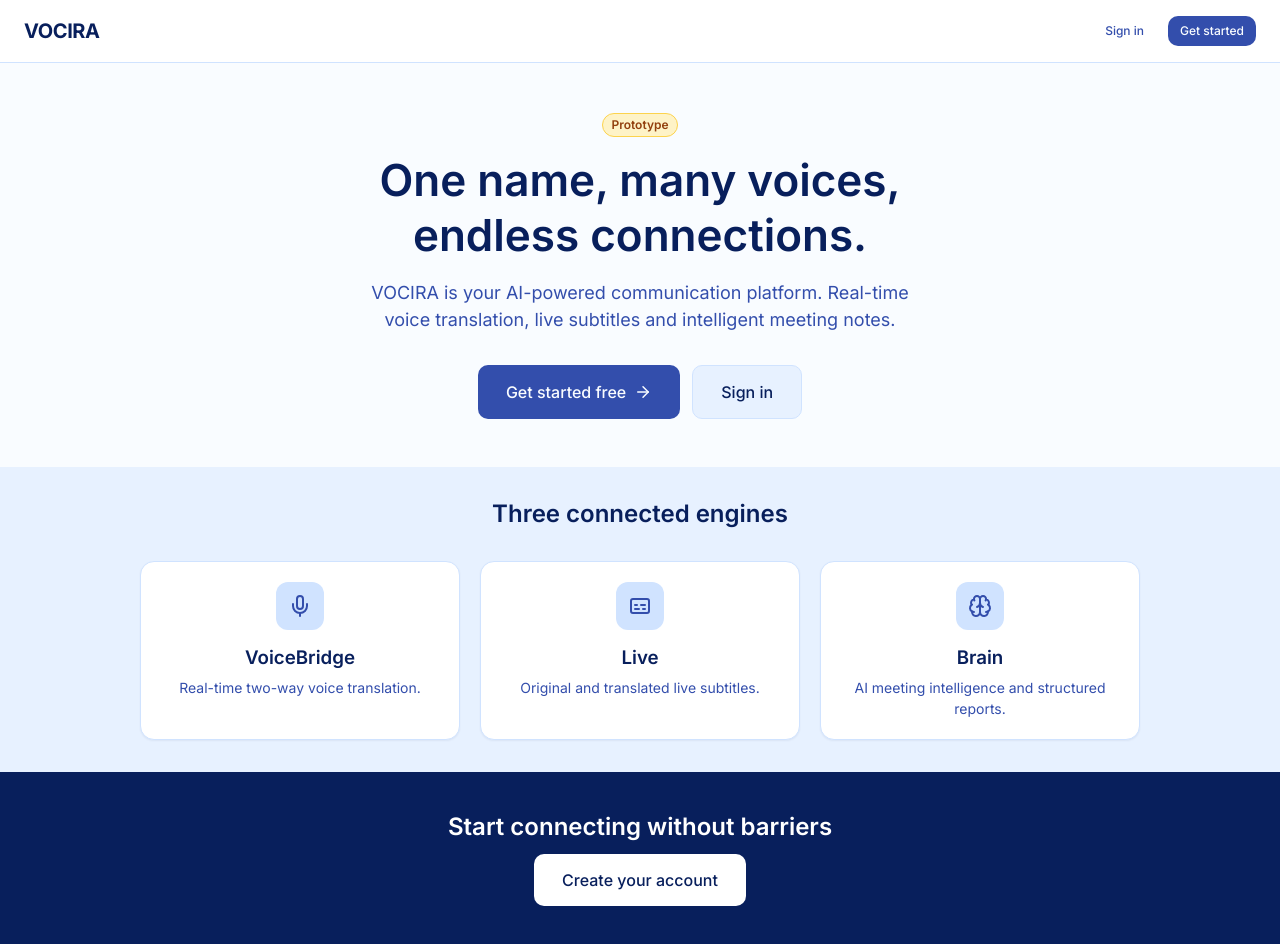
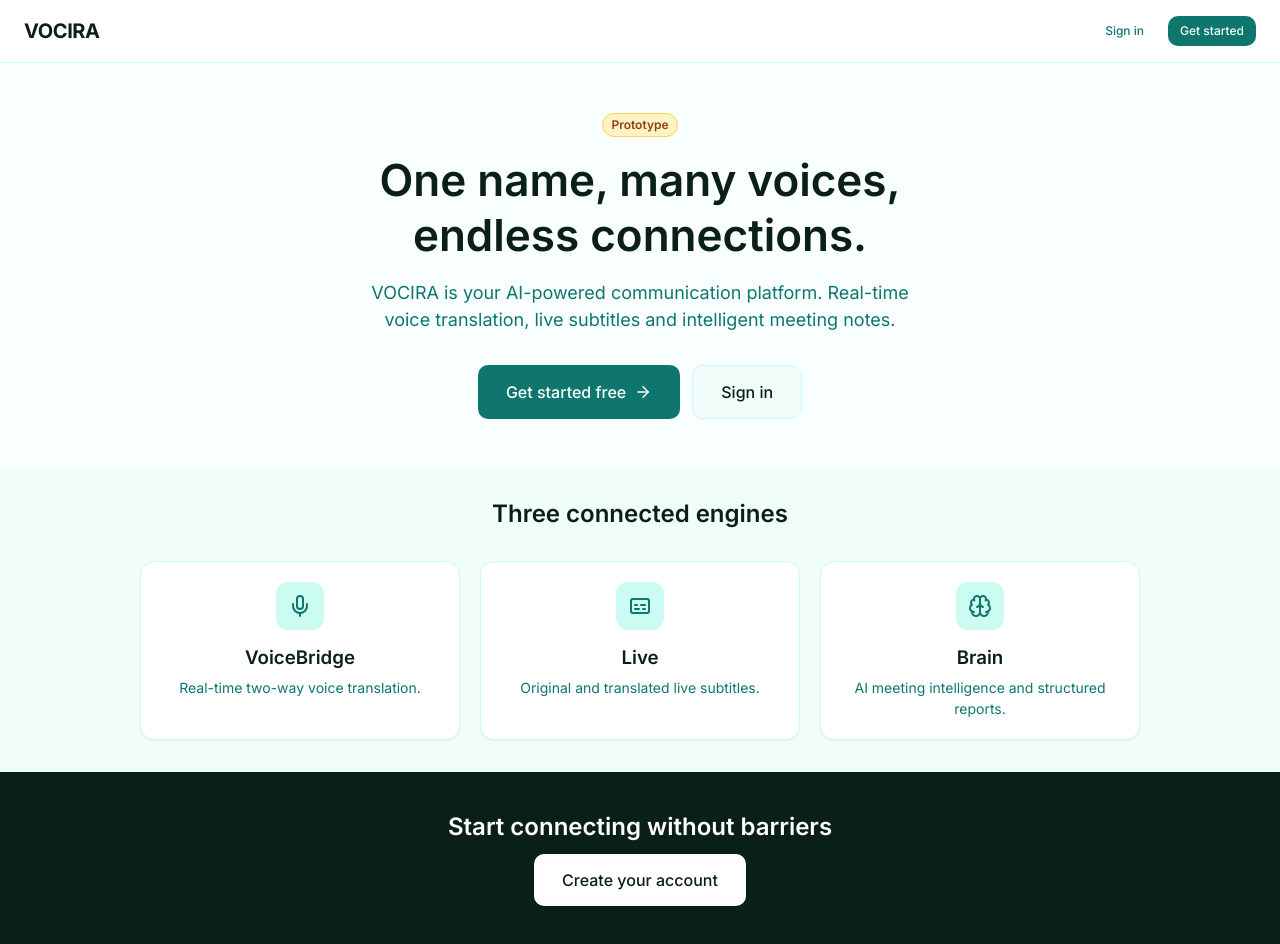
Before and after one commit to axionwave123/vocira, a React (Vite) app: page / in a window 1280 px wide. Built offline with nearby package versions, Linux system fonts and the light colour scheme.

Commit message:
New color palette: Midnight Emerald — deep teal + soft mint accents

```diff
--- a/index.html
+++ b/index.html
@@ -4,7 +4,7 @@
     <meta charset="UTF-8" />
     <link rel="icon" type="image/svg+xml" href="/favicon.svg" />
     <meta name="viewport" content="width=device-width, initial-scale=1.0" />
-    <meta name="theme-color" content="#081F5C" />
+    <meta name="theme-color" content="#0B1F1A" />
     <meta name="description" content="VOCIRA — One name, many voices, endless connections. Real-time voice translation, live subtitles and AI meeting intelligence." />
     <title>VOCIRA</title>
   </head>
--- a/src/styles/variables.css
+++ b/src/styles/variables.css
@@ -1,24 +1,28 @@
 :root {
-  --color-deep-navy: #081F5C;
-  --color-royal-blue: #334EAC;
-  --color-muted-blue: #7096D1;
-  --color-pale-blue: #D0E3FF;
-  --color-very-pale-blue: #E7F1FF;
-  --color-near-white: #F9FCFF;
+  /* Midnight Emerald palette */
+  --color-deep-navy: #0B1F1A;        /* Deep forest black-green */
+  --color-royal-blue: #0F766E;       /* Rich teal */
+  --color-muted-blue: #5EEAD4;       /* Soft mint */
+  --color-pale-blue: #CCFBF1;        /* Very light mint */
+  --color-very-pale-blue: #F0FDFA;   /* Near-white mint */
+  --color-near-white: #F8FFFE;
 
+  /* Semantic */
   --color-bg: var(--color-near-white);
   --color-surface: #FFFFFF;
-  --color-border: #D0E3FF;
-  --color-text-primary: #081F5C;
-  --color-text-secondary: #334EAC;
-  --color-text-muted: #7096D1;
-  --color-text-inverse: #F9FCFF;
-  --color-accent: var(--color-royal-blue);
-  --color-accent-hover: #2a3f8f;
-  --color-success: #0d9488;
-  --color-warning: #d97706;
-  --color-danger: #dc2626;
+  --color-border: #CCFBF1;
+  --color-text-primary: #0B1F1A;
+  --color-text-secondary: #0F766E;
+  --color-text-muted: #5B8A82;
+  --color-text-inverse: #F8FFFE;
+  --color-accent: #0F766E;
+  --color-accent-hover: #0D5C56;
+  --color-success: #059669;
+  --color-warning: #D97706;
+  --color-danger: #DC2626;
+  --color-info: #0284C7;
 
+  /* Spacing */
   --space-1: 4px;
   --space-2: 8px;
   --space-3: 12px;
@@ -28,14 +32,17 @@
   --space-8: 32px;
   --space-12: 48px;
 
+  /* Radius */
   --radius-sm: 6px;
   --radius-md: 10px;
   --radius-lg: 14px;
   --radius-full: 9999px;
 
-  --shadow-sm: 0 1px 2px rgba(8, 31, 92, 0.06);
-  --shadow-md: 0 4px 12px rgba(8, 31, 92, 0.08);
+  /* Shadows */
+  --shadow-sm: 0 1px 2px rgba(11, 31, 26, 0.06);
+  --shadow-md: 0 4px 12px rgba(11, 31, 26, 0.08);
 
+  /* Typography */
   --font-sans: 'Inter', system-ui, -apple-system, sans-serif;
   --text-xs: 0.75rem;
   --text-sm: 0.875rem;
@@ -44,6 +51,7 @@
   --text-xl: 1.25rem;
   --text-2xl: 1.5rem;
 
+  /* Layout */
   --sidebar-width: 260px;
   --sidebar-collapsed: 72px;
   --header-height: 56px;
```
